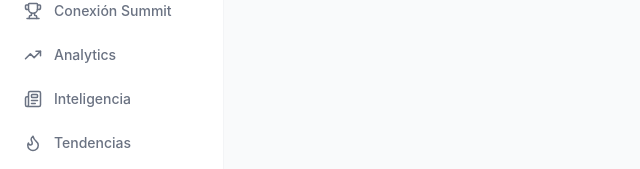
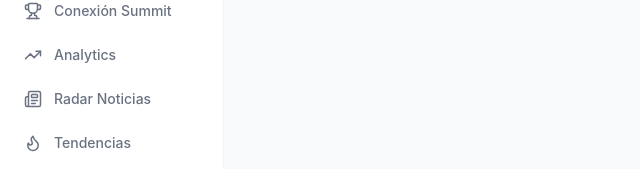
Before and after one commit to isher1212/cm-pro-conexion-summit, a React (Vite) app in the folder frontend/: page / in a window 1280 px wide. Shown: the part 155-324 px from the top of the page, without its empty margins (0-640 px from the left). Built offline with nearby package versions, Linux system fonts and the light colour scheme; no server answers.

Commit message:
fix(intelligence): handle flat array response (blank screen bug); rename to Radar de Noticias

```diff
--- a/frontend/src/components/Sidebar.jsx
+++ b/frontend/src/components/Sidebar.jsx
@@ -6,7 +6,7 @@ const links = [
   { to: '/', icon: LayoutDashboard, label: 'Dashboard' },
   { to: '/summit', icon: Trophy, label: 'Conexión Summit' },
   { to: '/analytics', icon: TrendingUp, label: 'Analytics' },
-  { to: '/intelligence', icon: Newspaper, label: 'Inteligencia' },
+  { to: '/intelligence', icon: Newspaper, label: 'Radar Noticias' },
   { to: '/trends', icon: Flame, label: 'Tendencias' },
   { to: '/saved', icon: Bookmark, label: 'Guardados' },
   { to: '/planner', icon: Calendar, label: 'Parrilla' },
--- a/frontend/src/pages/Intelligence.jsx
+++ b/frontend/src/pages/Intelligence.jsx
@@ -198,8 +198,9 @@ export default function Intelligence() {
       const res = await fetch(`/api/intelligence/articles?${params}`)
       if (!res.ok) throw new Error('Error al cargar artículos')
       const data = await res.json()
-      setArticles(data.articles)
-      setTotal(data.total)
+      const arr = Array.isArray(data) ? data : (data.articles || [])
+      setArticles(arr)
+      setTotal(Array.isArray(data) ? data.length : (data.total ?? arr.length))
     } catch (e) {
       setError(e.message)
     } finally {
@@ -234,9 +235,9 @@ export default function Intelligence() {
     <div>
       <div className="flex items-center justify-between mb-6">
         <div>
-          <h1 className="text-2xl font-bold text-gray-900 mb-1">Inteligencia LATAM</h1>
+          <h1 className="text-2xl font-bold text-gray-900 mb-1">Radar de Noticias</h1>
           <p className="text-gray-500 text-sm">
-            {total > 0 ? `${total} artículos · actualizado automáticamente cada 6 horas` : 'Noticias de innovación y emprendimiento'}
+            {total > 0 ? `${total} artículos · actualizado automáticamente cada 6 horas` : 'Noticias de innovación y emprendimiento en LATAM'}
           </p>
         </div>
         <button
```
